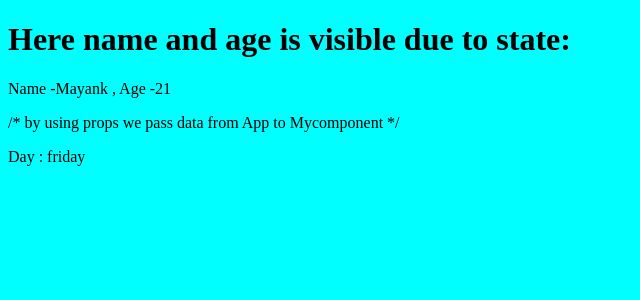
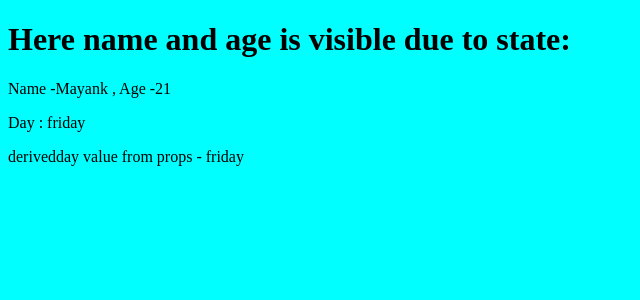
Before and after one commit to MayankKumar-Oodles/Today-Poc, a React (Vite) app: page / in a window 1280 px wide. Shown: the top 300 px of the page, without its empty margins (0-640 px from the left). Built offline with nearby package versions, Linux system fonts and the light colour scheme.

Commit message:
Mounting phase

```diff
--- a/src/Classbased/MyComponent.jsx
+++ b/src/Classbased/MyComponent.jsx
@@ -8,15 +8,40 @@ class MyComponent extends Component{
         this.state={
             name:"Mayank",
             age:"21",
+            derivedday:null,
         }
+        console.log("Constructor call");
+    }
+
+    static getDerivedStateFromProps(nextProps,prevState){
+
+         console.log("static getDerivedStateFromProps call");
+        //  console.log(nextProps.day);
+        //  console.log(prevState.derivedday);
+        if(nextProps.day !== prevState.derivedday){
+
+            return{
+
+                derivedday: nextProps.day ,
+
+            };
+        }
+
+            return null;
+
+    }
+
+    componentDidMount(){
+        console.log("component did mount call");
     }
 
     render(){
+        console.log("render method call");
         return <>
         <h1>Here name  and age is visible due to state:</h1>
         <p> Name -{this.state.name} , Age -{this.state.age} </p>
-        /* by using props we pass data from App to Mycomponent */
         <p>Day : {this.props.day}</p>
+        <p>derivedday value from props - {this.state.derivedday}</p>
         </>;
     }
 
```
